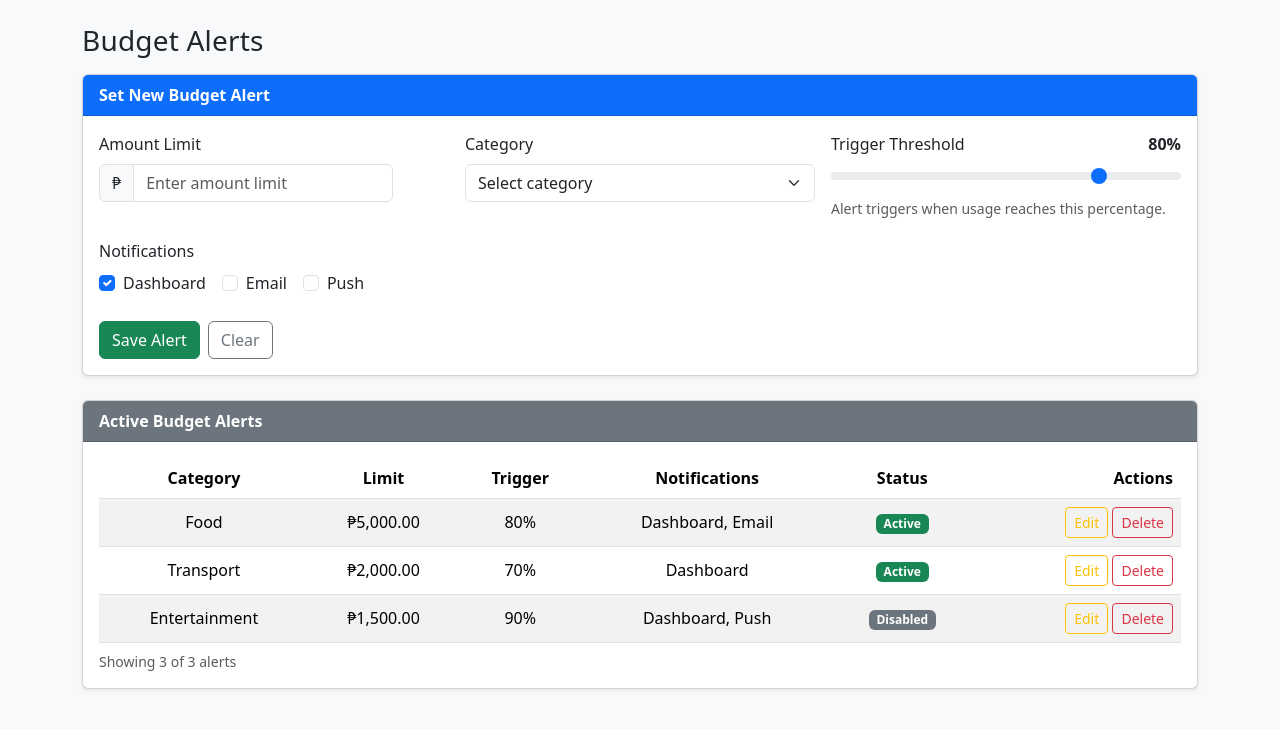
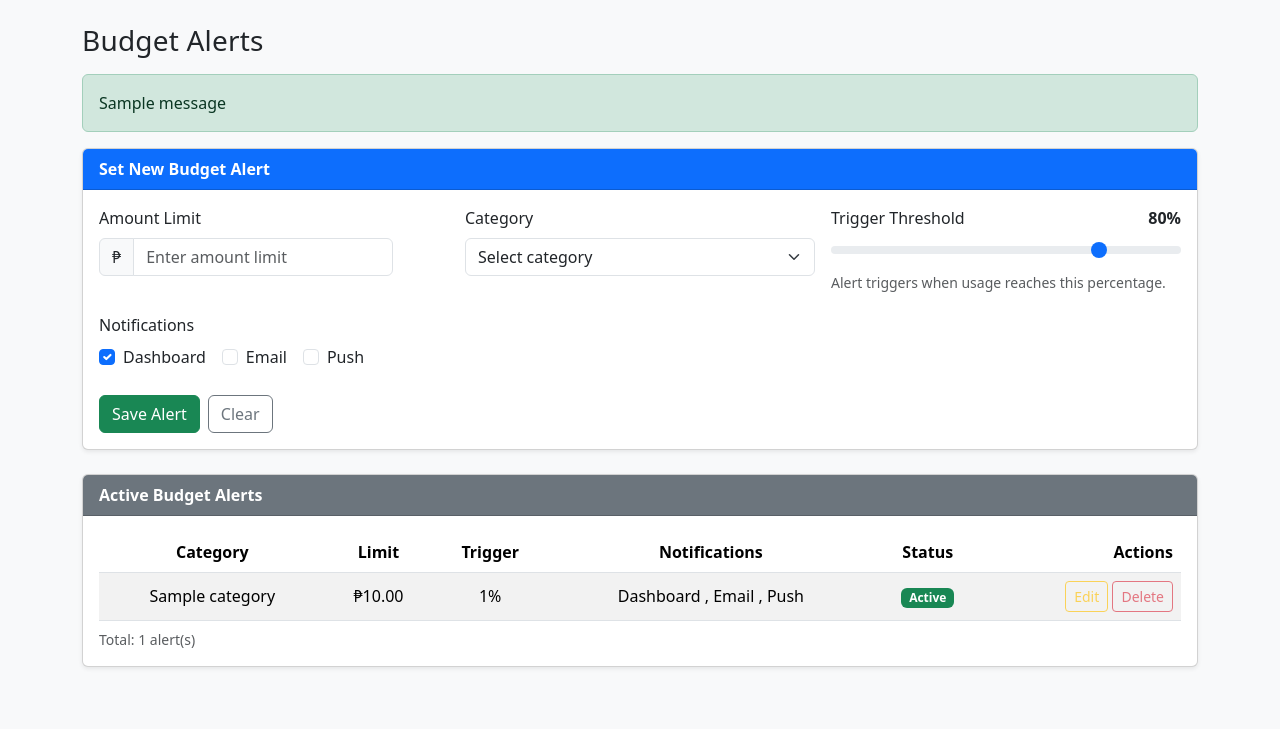
Before and after one commit to japeee008/budget-alerts-demo, a Django app: page /budget-alerts/ in a window 1280 px wide. Shown: the top 729 px of the page. Run offline with Django 5.2, Linux system fonts and the light colour scheme; a user stored in the database is signed in; tables that the repository leaves empty hold one stand-in row (values such as "Sample post"); one stand-in notice (Sample message) is shown.

Commit message:
main(budget_alerts): temporary push

```diff
--- a/budget_project/templates/alerts.html
+++ b/budget_project/templates/alerts.html
@@ -6,7 +6,6 @@
   <title>Budget Alerts</title>
   <meta name="viewport" content="width=device-width, initial-scale=1" />
   <link href="https://cdn.jsdelivr.net/npm/bootstrap@5.3.3/dist/css/bootstrap.min.css" rel="stylesheet">
-  <!-- Your current static paths -->
   <link href="{% static 'alerts.css' %}" rel="stylesheet">
 </head>
 <body class="bg-light">
@@ -14,63 +13,80 @@
 
     <h1 class="h3 mb-3">Budget Alerts</h1>
 
+    <!-- Flash messages -->
+    {% if messages %}
+      <div class="mb-3">
+        {% for message in messages %}
+          <div class="alert alert-{{ message.tags }}">{{ message }}</div>
+        {% endfor %}
+      </div>
+    {% endif %}
+
     <!-- New Budget Alert -->
     <div class="card shadow-sm mb-4">
       <div class="card-header bg-primary text-white">Set New Budget Alert</div>
       <div class="card-body">
-        <form id="alertForm" novalidate>
+        <form method="post" novalidate>
           {% csrf_token %}
+
           <div class="row g-3">
+            <!-- Amount Limit -->
             <div class="col-12 col-md-4">
               <label class="form-label" for="amountLimit">Amount Limit</label>
               <div class="input-group">
                 <span class="input-group-text">₱</span>
-                <input type="number" id="amountLimit" class="form-control" min="1" step="0.01" placeholder="Enter amount limit" required>
+                <input type="number" name="amount_limit" id="amountLimit"
+                       class="form-control" min="1" step="0.01"
+                       placeholder="Enter amount limit" required>
               </div>
-              <div class="invalid-feedback">Amount is required.</div>
             </div>
 
+            <!-- Category -->
             <div class="col-12 col-md-4">
               <label class="form-label" for="category">Category</label>
-              <select id="category" class="form-select" required>
+              <select id="category" name="category" class="form-select" required>
                 <option value="" selected disabled>Select category</option>
-                <option value="food">Food</option>
-                <option value="transport">Transport</option>
-                <option value="bills">Bills</option>
-                <option value="entertainment">Entertainment</option>
+                {% for c in categories %}
+                  <option value="{{ c.id }}">{{ c.name }}</option>
+                {% endfor %}
               </select>
-              <div class="invalid-feedback">Category is required.</div>
             </div>
 
+            <!-- Trigger -->
             <div class="col-12 col-md-4">
               <label class="form-label d-flex justify-content-between" for="trigger">
                 <span>Trigger Threshold</span>
                 <span id="triggerValue" class="fw-semibold">80%</span>
               </label>
-              <input type="range" id="trigger" class="form-range" min="10" max="100" step="5" value="80">
+              <input type="range" id="trigger" name="threshold_percent"
+                     class="form-range" min="10" max="100" step="5" value="80">
               <div class="form-text">Alert triggers when usage reaches this percentage.</div>
             </div>
           </div>
 
+          <!-- Notifications -->
           <div class="row g-3 mt-1">
             <div class="col-12">
               <label class="form-label">Notifications</label>
               <div class="d-flex flex-wrap gap-3">
                 <div class="form-check">
-                  <input class="form-check-input" type="checkbox" id="notifyDashboard" checked>
+                  <input class="form-check-input" type="checkbox" id="notifyDashboard" name="notify_dashboard" checked>
                   <label class="form-check-label" for="notifyDashboard">Dashboard</label>
                 </div>
                 <div class="form-check">
-                  <input class="form-check-input" type="checkbox" id="notifyEmail">
+                  <input class="form-check-input" type="checkbox" id="notifyEmail" name="notify_email">
                   <label class="form-check-label" for="notifyEmail">Email</label>
                 </div>
                 <div class="form-check">
-                  <input class="form-check-input" type="checkbox" id="notifyPush">
+                  <input class="form-check-input" type="checkbox" id="notifyPush" name="notify_push">
                   <label class="form-check-label" for="notifyPush">Push</label>
                 </div>
               </div>
             </div>
           </div>
+
+          <!-- Hidden active field -->
+          <input type="hidden" name="active" value="true">
 
           <div class="mt-4 d-flex gap-2">
             <button type="submit" class="btn btn-success">Save Alert</button>
@@ -96,51 +112,45 @@
                 <th class="text-end">Actions</th>
               </tr>
             </thead>
-            <tbody id="alertsTableBody">
+            <tbody>
+              {% for a in alerts %}
                 <tr>
-                <td>Food</td>
-                <td>₱5,000.00</td>
-                <td>80%</td>
-                <td>Dashboard, Email</td>
-                <td><span class="badge bg-success">Active</span></td>
+                  <td>{{ a.category.name }}</td>
+                  <td>₱{{ a.amount_limit }}</td>
+                  <td>{{ a.threshold_percent }}%</td>
+                  <td>
+                    {% if a.notify_dashboard %}Dashboard{% endif %}
+                    {% if a.notify_email %}{% if a.notify_dashboard %}, {% endif %}Email{% endif %}
+                    {% if a.notify_push %}{% if a.notify_dashboard or a.notify_email %}, {% endif %}Push{% endif %}
+                  </td>
+                  <td>
+                    {% if a.active %}
+                      <span class="badge bg-success">Active</span>
+                    {% else %}
+                      <span class="badge bg-secondary">Disabled</span>
+                    {% endif %}
+                  </td>
                   <td class="text-end">
-                  <button class="btn btn-sm btn-outline-warning">Edit</button>
-                  <button class="btn btn-sm btn-outline-danger">Delete</button>
+                    <!-- Actions will be added later -->
+                    <button class="btn btn-sm btn-outline-warning" disabled>Edit</button>
+                    <button class="btn btn-sm btn-outline-danger" disabled>Delete</button>
                   </td>
                 </tr>
+              {% empty %}
                 <tr>
-                <td>Transport</td>
-                <td>₱2,000.00</td>
-                <td>70%</td>
-                <td>Dashboard</td>
-                <td><span class="badge bg-success">Active</span></td>
-                <td class="text-end">
-                  <button class="btn btn-sm btn-outline-warning">Edit</button>
-                  <button class="btn btn-sm btn-outline-danger">Delete</button>
-                </td>
+                  <td colspan="6" class="text-center text-muted">No alerts yet.</td>
                 </tr>
-              <tr>
-                <td>Entertainment</td>
-                <td>₱1,500.00</td>
-                <td>90%</td>
-                <td>Dashboard, Push</td>
-                <td><span class="badge bg-secondary">Disabled</span></td>
-                <td class="text-end">
-                  <button class="btn btn-sm btn-outline-warning">Edit</button>
-                  <button class="btn btn-sm btn-outline-danger">Delete</button>
-                </td>
-              </tr>
+              {% endfor %}
             </tbody>
           </table>
         </div>
-        <div class="text-muted small mt-2">Showing 3 of 3 alerts</div>
+        <div class="text-muted small mt-2">Total: {{ alerts|length }} alert(s)</div>
       </div>
     </div>
 
   </div>
 
   <script src="https://cdn.jsdelivr.net/npm/bootstrap@5.3.3/dist/js/bootstrap.bundle.min.js"></script>
-  <!-- Your current static path -->
   <script src="{% static 'alerts.js' %}"></script>
 </body>
 </html>
```
Lines whose indentation alone changed are shown as unchanged.
